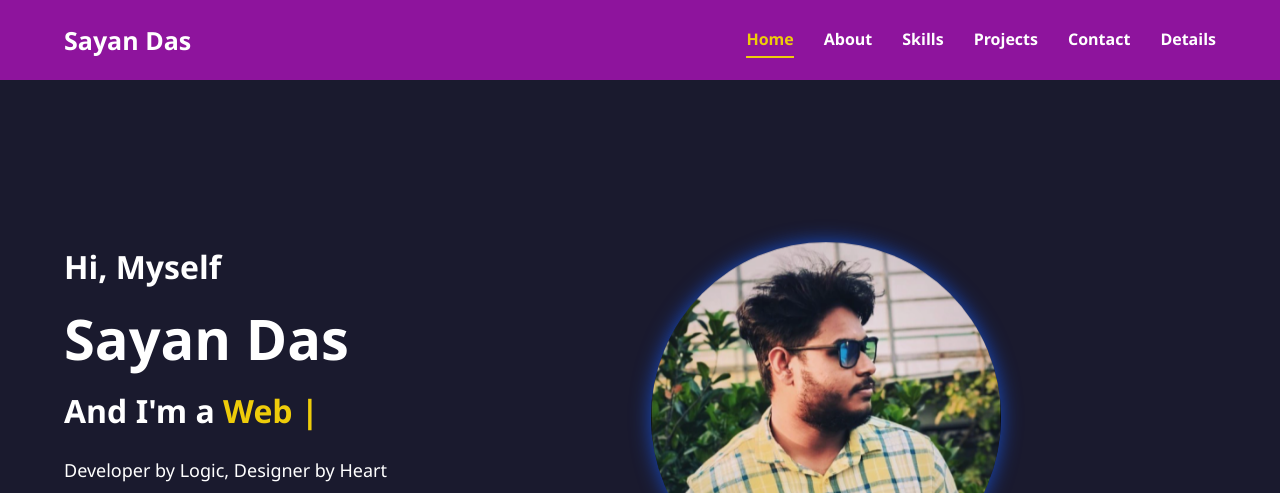
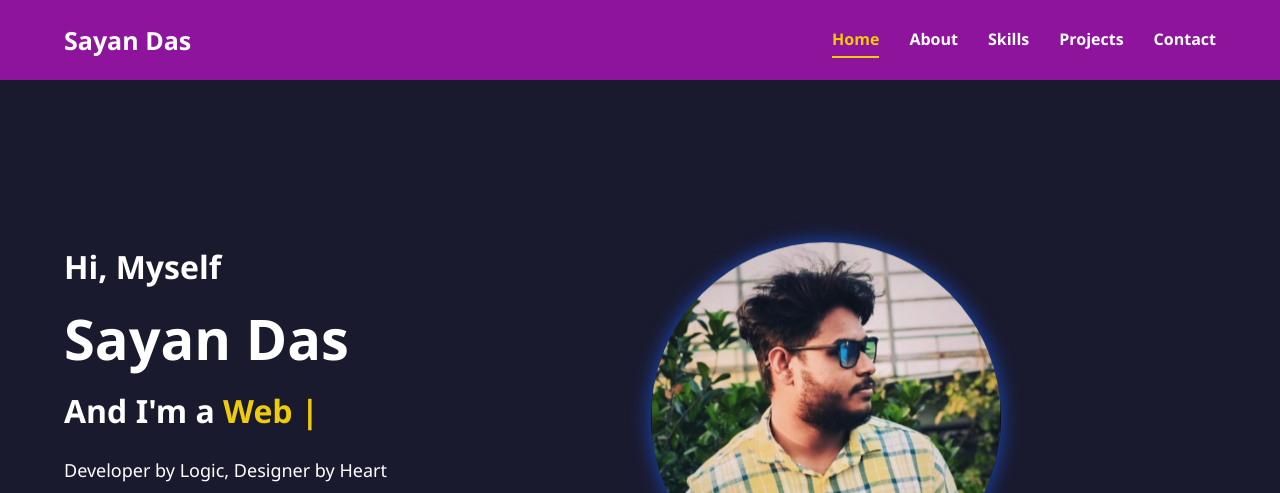
Before and after one commit to sayan-das940/SayanDas, a plain HTML site: page index.html in a window 1280 px wide. Shown: the top 493 px of the page. Drawn offline with nearby package versions, Linux system fonts and the light colour scheme.

Commit message:
No change

```diff
--- a/index.html
+++ b/index.html
@@ -23,7 +23,6 @@
             <a href="#skills">Skills</a>
             <a href="#projects">Projects</a>
             <a href="#contact">Contact</a>
-            <a href="#contact">Details</a>
         </nav>
     </header>
 
```
